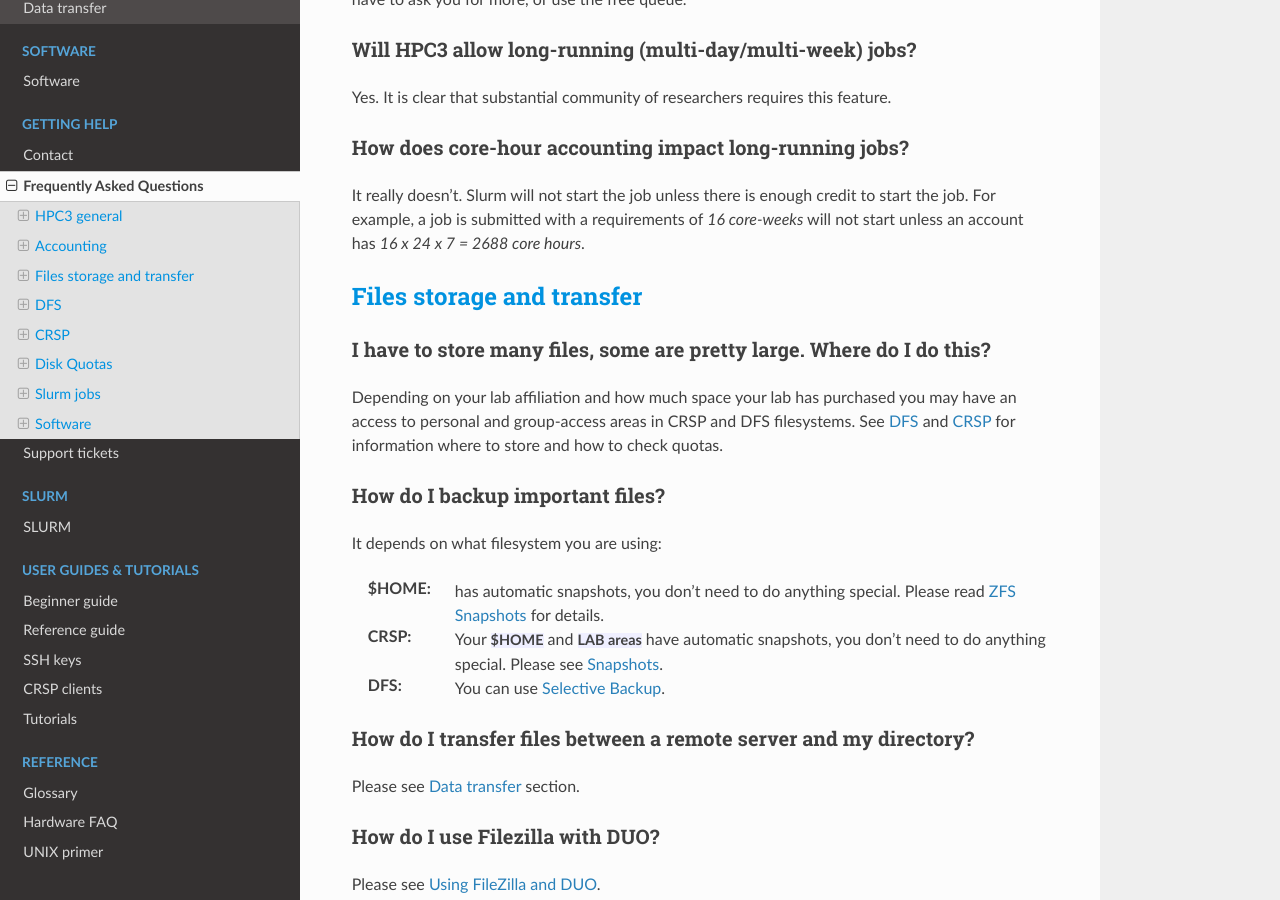
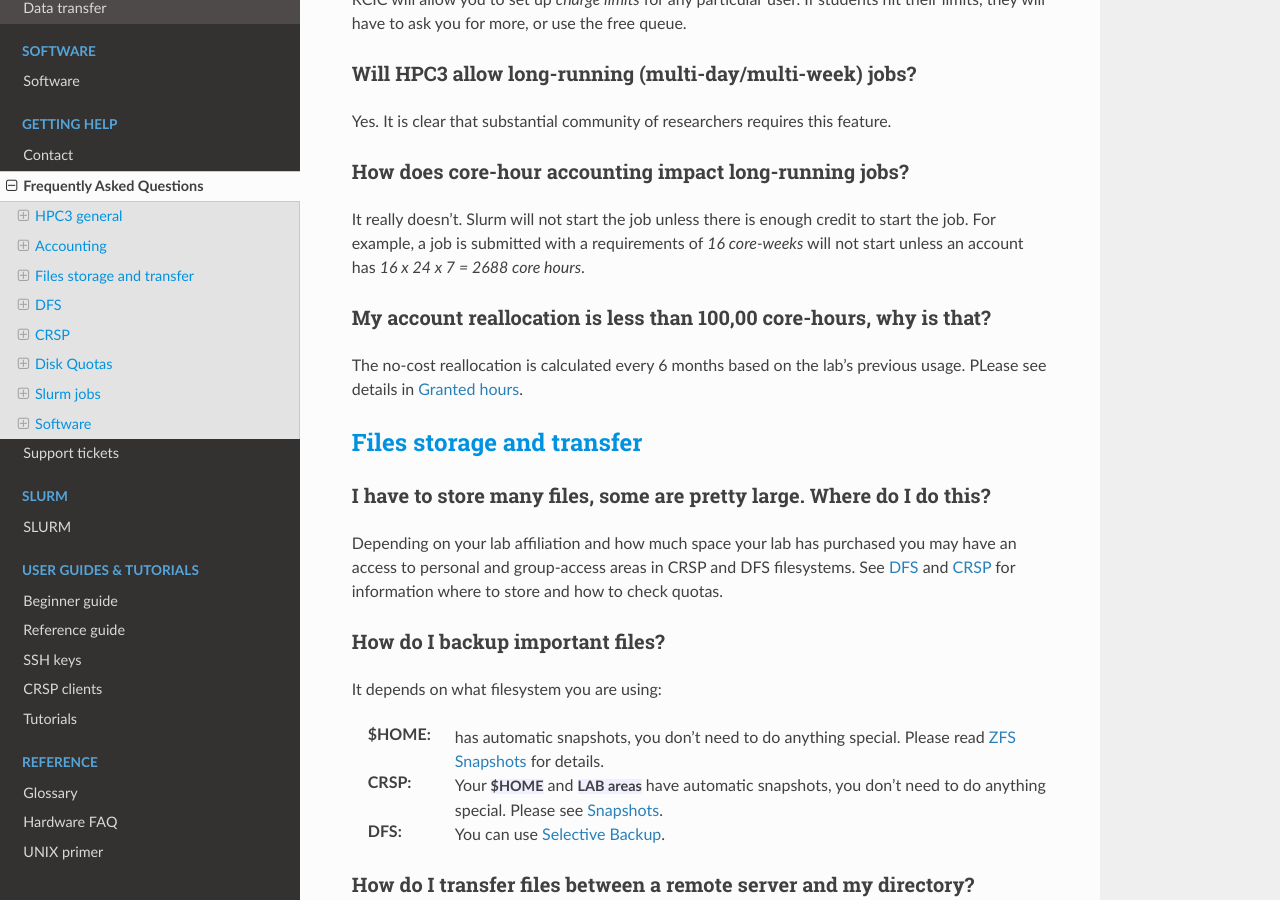
Before and after one commit to RCIC-UCI-Public/website-rcic, a Sphinx documentation site: the page built from docs/source/help/faq.rst, in a window 1280 px wide and 900 px high, scrolled down 3138 px. Built offline with Sphinx 7.4.7 and the Read the Docs theme 2.0.0, drawn with Linux system fonts in a browser that asks for light colours; some of the changed text lies outside the part shown.

Commit message:
add reallocation question

```diff
--- a/docs/source/help/faq.rst
+++ b/docs/source/help/faq.rst
@@ -88,6 +88,12 @@
 It really doesn't. Slurm will not  start the job unless there is enough
 credit to start the job. For example, a job is submitted with a requirements
 of *16 core-weeks* will not start unless an account has  *16 x 24 x 7 = 2688 core hours*.
+
+My account reallocation is less than 100,00 core-hours, why is that?
+~~~~~~~~~~~~~~~~~~~~~~~~~~~~~~~~~~~~~~~~~~~~~~~~~~~~~~~~~~~~~~~~~~~~
+
+The no-cost reallocation is calculated every 6 months based on the lab's
+previous  usage. PLease see details in :ref:`no-cost reallocation`.
 
 :bluelight:`Files storage and transfer`
 ---------------------------------------
```
